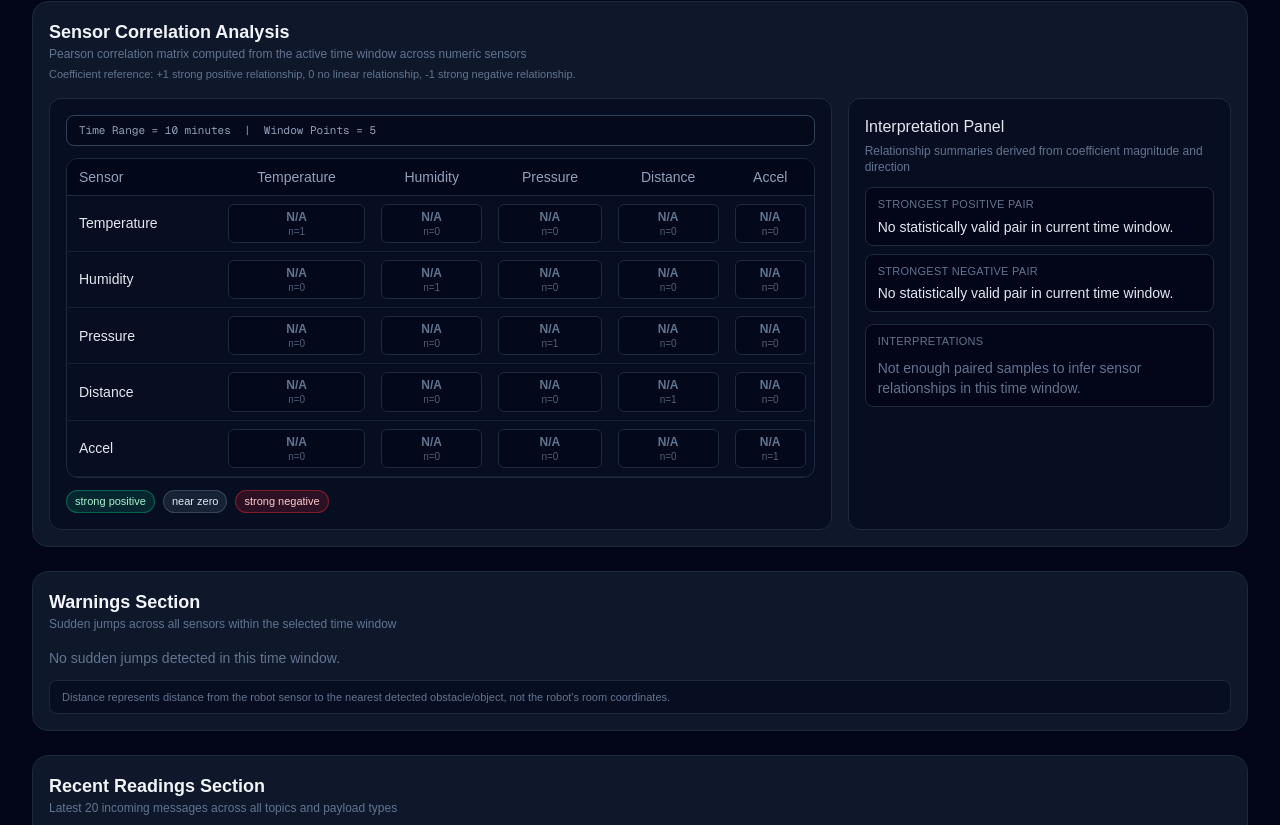
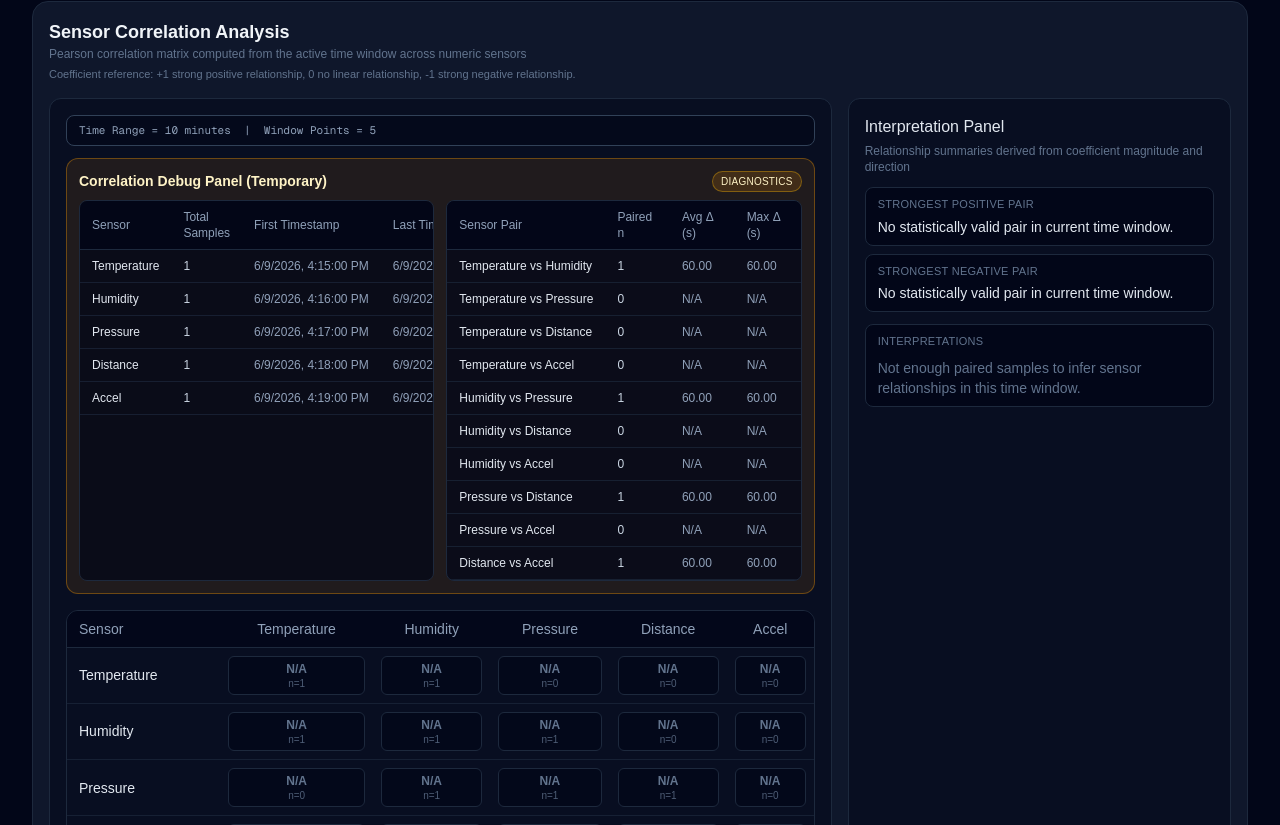
Before and after one commit to LH-glitch/robot-dashboard, a Next.js app: page / in a window 1280 px wide. Shown: the part 1975-2800 px from the top of the page. Built offline with nearby package versions, Linux system fonts and the light colour scheme.

Commit message:
add correlation debug panel

```diff
--- a/app/page.tsx
+++ b/app/page.tsx
@@ -67,6 +67,26 @@ type CorrelationPairSummary = {
   right: ComparisonSensorKey;
   coefficient: number;
   sampleCount: number;
+};
+
+type TimeValuePoint = {
+  timeMs: number;
+  value: number;
+};
+
+type CorrelationSensorDebug = {
+  key: ComparisonSensorKey;
+  totalSamples: number;
+  firstTimestampMs: number | null;
+  lastTimestampMs: number | null;
+};
+
+type CorrelationPairDebug = {
+  left: ComparisonSensorKey;
+  right: ComparisonSensorKey;
+  pairedSampleCount: number;
+  averageAlignmentDeltaSeconds: number | null;
+  maximumAlignmentDeltaSeconds: number | null;
 };
 
 function parseMaybeNumber(value: unknown): number | null {
@@ -291,6 +311,64 @@ function calculatePearsonCoefficient(seriesX: number[], seriesY: number[]): numb
   return Number.isFinite(coefficient) ? Math.max(-1, Math.min(1, coefficient)) : null;
 }
 
+function lowerBoundByTime(points: TimeValuePoint[], targetTimeMs: number): number {
+  let left = 0;
+  let right = points.length;
+
+  while (left < right) {
+    const mid = Math.floor((left + right) / 2);
+    if (points[mid].timeMs < targetTimeMs) {
+      left = mid + 1;
+    } else {
+      right = mid;
+    }
+  }
+
+  return left;
+}
+
+function alignByNearestNeighbor(
+  sourceSeries: TimeValuePoint[],
+  targetSeries: TimeValuePoint[],
+  maxTimeDeltaMs: number,
+): { alignedSource: number[]; alignedTarget: number[]; deltasMs: number[] } {
+  if (sourceSeries.length === 0 || targetSeries.length === 0) {
+    return { alignedSource: [], alignedTarget: [], deltasMs: [] };
+  }
+
+  const alignedSource: number[] = [];
+  const alignedTarget: number[] = [];
+  const deltasMs: number[] = [];
+
+  for (const sourcePoint of sourceSeries) {
+    const insertIndex = lowerBoundByTime(targetSeries, sourcePoint.timeMs);
+    const candidateIndices = [insertIndex - 1, insertIndex];
+
+    let bestTargetIndex = -1;
+    let bestDelta = Number.POSITIVE_INFINITY;
+
+    for (const candidateIndex of candidateIndices) {
+      if (candidateIndex < 0 || candidateIndex >= targetSeries.length) {
+        continue;
+      }
+
+      const delta = Math.abs(targetSeries[candidateIndex].timeMs - sourcePoint.timeMs);
+      if (delta <= maxTimeDeltaMs && delta < bestDelta) {
+        bestDelta = delta;
+        bestTargetIndex = candidateIndex;
+      }
+    }
+
+    if (bestTargetIndex !== -1) {
+      alignedSource.push(sourcePoint.value);
+      alignedTarget.push(targetSeries[bestTargetIndex].value);
+      deltasMs.push(bestDelta);
+    }
+  }
+
+  return { alignedSource, alignedTarget, deltasMs };
+}
+
 export default function Home() {
   const [records, setRecords] = useState<SensorRecord[]>([]);
   const [dataSource, setDataSource] = useState<DataSource>(null);
@@ -575,7 +653,23 @@ export default function Home() {
   }, []);
 
   const correlationAnalysis = useMemo(() => {
-    const pointsByTime = new Map<number, ComparisonPoint>();
+    const MAX_ALIGNMENT_DELTA_MS = 60 * 1000;
+    const MIN_PAIRED_SAMPLES = 5;
+    const keys = COMPARISON_SENSOR_DEFINITIONS.map((sensorDef) => sensorDef.key);
+
+    const seriesBySensor = keys.reduce<Record<ComparisonSensorKey, TimeValuePoint[]>>(
+      (acc, key) => {
+        acc[key] = [];
+        return acc;
+      },
+      {
+        temperature: [],
+        humidity: [],
+        pressure: [],
+        distance: [],
+        accel: [],
+      },
+    );
 
     for (const record of windowedNumericRecords) {
       const sensorDef = COMPARISON_SENSOR_DEFINITIONS.find((definition) =>
@@ -586,30 +680,15 @@ export default function Home() {
         continue;
       }
 
-      const existingPoint = pointsByTime.get(record.timeMs) ?? { timeMs: record.timeMs };
-      existingPoint[sensorDef.key] = record.value;
-      pointsByTime.set(record.timeMs, existingPoint);
-    }
-
-    const orderedPoints = Array.from(pointsByTime.values()).sort((a, b) => a.timeMs - b.timeMs);
-    const keys = COMPARISON_SENSOR_DEFINITIONS.map((sensorDef) => sensorDef.key);
-
-    const sensorValueCount = keys.reduce<Record<ComparisonSensorKey, number>>(
-      (acc, key) => {
-        acc[key] = orderedPoints.reduce(
-          (count, point) => (typeof point[key] === "number" ? count + 1 : count),
-          0,
-        );
-        return acc;
-      },
-      {
-        temperature: 0,
-        humidity: 0,
-        pressure: 0,
-        distance: 0,
-        accel: 0,
-      },
-    );
+      seriesBySensor[sensorDef.key].push({
+        timeMs: record.timeMs,
+        value: record.value,
+      });
+    }
+
+    for (const key of keys) {
+      seriesBySensor[key].sort((a, b) => a.timeMs - b.timeMs);
+    }
 
     const coefficientMatrix = keys.reduce<Record<ComparisonSensorKey, Record<ComparisonSensorKey, number | null>>>(
       (acc, rowKey) => {
@@ -651,40 +730,65 @@ export default function Home() {
       },
     );
 
+    const sensorDebugRows: CorrelationSensorDebug[] = keys.map((key) => {
+      const series = seriesBySensor[key];
+      return {
+        key,
+        totalSamples: series.length,
+        firstTimestampMs: series[0]?.timeMs ?? null,
+        lastTimestampMs: series[series.length - 1]?.timeMs ?? null,
+      };
+    });
+
+    const pairDebugRows: CorrelationPairDebug[] = [];
     const pairSummaries: CorrelationPairSummary[] = [];
 
     for (let i = 0; i < keys.length; i += 1) {
       for (let j = i; j < keys.length; j += 1) {
         const left = keys[i];
         const right = keys[j];
+        const leftSeries = seriesBySensor[left];
+        const rightSeries = seriesBySensor[right];
 
         if (left === right) {
-          const diagonalSamples = sensorValueCount[left];
-          coefficientMatrix[left][right] = diagonalSamples >= 2 ? 1 : null;
+          const diagonalSamples = leftSeries.length;
+          coefficientMatrix[left][right] = diagonalSamples >= MIN_PAIRED_SAMPLES ? 1 : null;
           sampleMatrix[left][right] = diagonalSamples;
           continue;
         }
 
-        const pairedLeft: number[] = [];
-        const pairedRight: number[] = [];
-
-        for (const point of orderedPoints) {
-          const leftValue = point[left];
-          const rightValue = point[right];
-
-          if (typeof leftValue === "number" && typeof rightValue === "number") {
-            pairedLeft.push(leftValue);
-            pairedRight.push(rightValue);
-          }
-        }
-
-        const coefficient = calculatePearsonCoefficient(pairedLeft, pairedRight);
-        const sampleCount = pairedLeft.length;
+        const useLeftAsSource = leftSeries.length <= rightSeries.length;
+        const sourceSeries = useLeftAsSource ? leftSeries : rightSeries;
+        const targetSeries = useLeftAsSource ? rightSeries : leftSeries;
+
+        const aligned = alignByNearestNeighbor(sourceSeries, targetSeries, MAX_ALIGNMENT_DELTA_MS);
+        const sampleCount = aligned.alignedSource.length;
+        const coefficient =
+          sampleCount >= MIN_PAIRED_SAMPLES
+            ? calculatePearsonCoefficient(aligned.alignedSource, aligned.alignedTarget)
+            : null;
+
+        const averageDeltaMs =
+          aligned.deltasMs.length > 0
+            ? aligned.deltasMs.reduce((sum, delta) => sum + delta, 0) / aligned.deltasMs.length
+            : null;
+        const maximumDeltaMs =
+          aligned.deltasMs.length > 0 ? Math.max(...aligned.deltasMs) : null;
 
         coefficientMatrix[left][right] = coefficient;
         coefficientMatrix[right][left] = coefficient;
         sampleMatrix[left][right] = sampleCount;
         sampleMatrix[right][left] = sampleCount;
+
+        pairDebugRows.push({
+          left,
+          right,
+          pairedSampleCount: sampleCount,
+          averageAlignmentDeltaSeconds:
+            averageDeltaMs === null ? null : averageDeltaMs / 1000,
+          maximumAlignmentDeltaSeconds:
+            maximumDeltaMs === null ? null : maximumDeltaMs / 1000,
+        });
 
         if (coefficient !== null) {
           pairSummaries.push({
@@ -735,6 +839,8 @@ export default function Home() {
       keys,
       coefficientMatrix,
       sampleMatrix,
+      sensorDebugRows,
+      pairDebugRows,
       strongestPositivePair,
       strongestNegativePair,
       interpretations,
@@ -1700,6 +1806,83 @@ export default function Home() {
                 Time Range = {timeUnit === "all" ? "all" : `${timeAmount} ${timeUnit}`}&nbsp;&nbsp;|&nbsp;&nbsp;Window Points = {windowedNumericRecords.length}
               </div>
 
+              <div className="mb-4 rounded-xl border border-amber-500/35 bg-amber-500/10 p-3">
+                <div className="mb-2 flex items-center justify-between gap-2">
+                  <h3 className="text-sm font-semibold text-amber-100">Correlation Debug Panel (Temporary)</h3>
+                  <span className="rounded-full border border-amber-400/35 bg-amber-500/15 px-2 py-0.5 text-[10px] font-medium uppercase tracking-wide text-amber-100">
+                    diagnostics
+                  </span>
+                </div>
+
+                <div className="grid gap-3 xl:grid-cols-2">
+                  <div className="overflow-x-auto rounded-lg border border-slate-800 bg-slate-950/70">
+                    <table className="min-w-full text-xs">
+                      <thead className="bg-slate-950/80 text-left text-slate-400">
+                        <tr className="border-b border-slate-800">
+                          <th className="px-3 py-2 font-medium">Sensor</th>
+                          <th className="px-3 py-2 font-medium">Total Samples</th>
+                          <th className="px-3 py-2 font-medium">First Timestamp</th>
+                          <th className="px-3 py-2 font-medium">Last Timestamp</th>
+                        </tr>
+                      </thead>
+                      <tbody>
+                        {correlationAnalysis.sensorDebugRows.map((row) => (
+                          <tr key={`sensor-debug-${row.key}`} className="border-b border-slate-800/70">
+                            <td className="whitespace-nowrap px-3 py-2 text-slate-200">
+                              {correlationSensorLabelByKey[row.key]}
+                            </td>
+                            <td className="px-3 py-2 text-slate-300">{row.totalSamples}</td>
+                            <td className="whitespace-nowrap px-3 py-2 text-slate-400">
+                              {row.firstTimestampMs === null
+                                ? "N/A"
+                                : new Date(row.firstTimestampMs).toLocaleString()}
+                            </td>
+                            <td className="whitespace-nowrap px-3 py-2 text-slate-400">
+                              {row.lastTimestampMs === null
+                                ? "N/A"
+                                : new Date(row.lastTimestampMs).toLocaleString()}
+                            </td>
+                          </tr>
+                        ))}
+                      </tbody>
+                    </table>
+                  </div>
+
+                  <div className="overflow-x-auto rounded-lg border border-slate-800 bg-slate-950/70">
+                    <table className="min-w-full text-xs">
+                      <thead className="bg-slate-950/80 text-left text-slate-400">
+                        <tr className="border-b border-slate-800">
+                          <th className="px-3 py-2 font-medium">Sensor Pair</th>
+                          <th className="px-3 py-2 font-medium">Paired n</th>
+                          <th className="px-3 py-2 font-medium">Avg Δ (s)</th>
+                          <th className="px-3 py-2 font-medium">Max Δ (s)</th>
+                        </tr>
+                      </thead>
+                      <tbody>
+                        {correlationAnalysis.pairDebugRows.map((row) => (
+                          <tr key={`pair-debug-${row.left}-${row.right}`} className="border-b border-slate-800/70">
+                            <td className="whitespace-nowrap px-3 py-2 text-slate-200">
+                              {correlationSensorLabelByKey[row.left]} vs {correlationSensorLabelByKey[row.right]}
+                            </td>
+                            <td className="px-3 py-2 text-slate-300">{row.pairedSampleCount}</td>
+                            <td className="px-3 py-2 text-slate-400">
+                              {row.averageAlignmentDeltaSeconds === null
+                                ? "N/A"
+                                : row.averageAlignmentDeltaSeconds.toFixed(2)}
+                            </td>
+                            <td className="px-3 py-2 text-slate-400">
+                              {row.maximumAlignmentDeltaSeconds === null
+                                ? "N/A"
+                                : row.maximumAlignmentDeltaSeconds.toFixed(2)}
+                            </td>
+                          </tr>
+                        ))}
+                      </tbody>
+                    </table>
+                  </div>
+                </div>
+              </div>
+
               <div className="overflow-x-auto rounded-xl border border-slate-800">
                 <table className="min-w-full text-sm">
                   <thead className="bg-slate-950/80 text-left text-slate-400">
```
